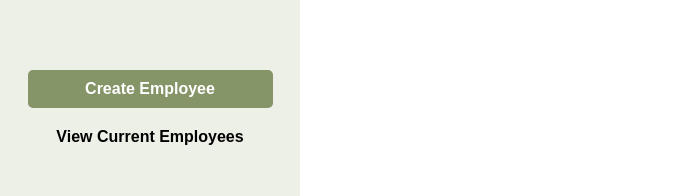
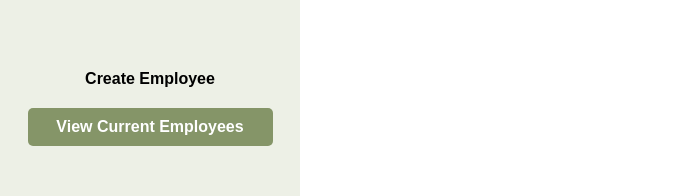
Before and after one commit to aissetousacko/HRnet, a React (Create React App) app: page /employees in a window 1280 px wide. Shown: the part 340-536 px from the top of the page, without its empty margins (0-680 px from the left). Built offline with nearby package versions, Linux system fonts and the light colour scheme.

Commit message:
Fix navbar

```diff
--- a/src/components/Navbar.jsx
+++ b/src/components/Navbar.jsx
@@ -1,5 +1,5 @@
 import React from 'react'
-import { Link } from 'react-router-dom'
+import { NavLink } from 'react-router-dom'
 import logo from '../assets/logo.png'
 
 const Navbar = () => {
@@ -7,10 +7,18 @@
     <div className="navbar">
       <img src={logo} alt="Logo" />
       <div className="navbar__links">
-        <Link to="/" className="active">
+        <NavLink
+          to="/"
+          className={({ isActive }) => (isActive ? 'active' : '')}
+        >
           Create Employee
-        </Link>
-        <Link to="/employees">View Current Employees</Link>
+        </NavLink>
+        <NavLink
+          to="/employees"
+          className={({ isActive }) => (isActive ? 'active' : '')}
+        >
+          View Current Employees
+        </NavLink>
       </div>
       <h1>HRNet</h1>
     </div>
```
